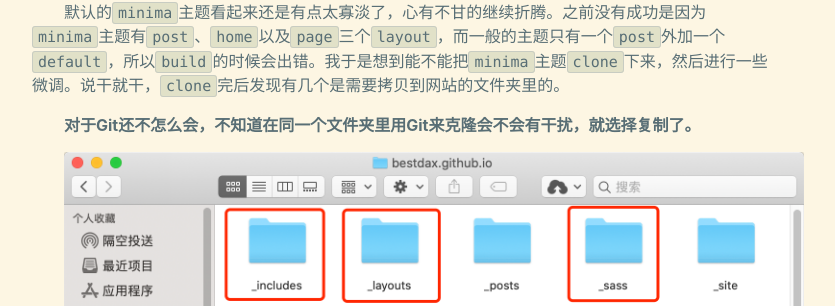
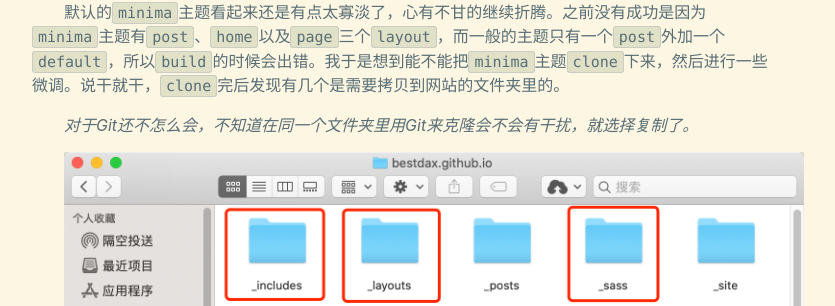
Before and after one commit to bestdax/bestdax.github.io, a Jekyll site: the page built from _posts/2020-10-16-jekyll-build-github-pages-static-website.md, in a window 1280 px wide. Shown: the part 2449-2755 px from the top of the page, without its empty margins (238-1073 px from the left). Built offline with Jekyll 4.4.1, drawn with Linux system fonts in a browser that asks for light colours.

Commit message:
修改文件名

```diff
--- a/_posts/2020-10-16-jekyll-build-github-pages-static-webiste.md
+++ b/_posts/2020-10-16-jekyll-build-github-pages-static-website.md
@@ -103,7 +103,7 @@ remote_theme: chrisrhymes/bulma-clean-theme
 
 默认的`minima`主题看起来还是有点太寡淡了，心有不甘的继续折腾。之前没有成功是因为`minima`主题有`post`、`home`以及`page`三个`layout`，而一般的主题只有一个`post`外加一个`default`，所以`build`的时候会出错。我于是想到能不能把`minima`主题`clone`下来，然后进行一些微调。说干就干，`clone`完后发现有几个是需要拷贝到网站的文件夹里的。
 
-__对于Git还不怎么会，不知道在同一个文件夹里用Git来克隆会不会有干扰，就选择复制了。__
+<i>对于Git还不怎么会，不知道在同一个文件夹里用Git来克隆会不会有干扰，就选择复制了。</i>
 
 
 
```
